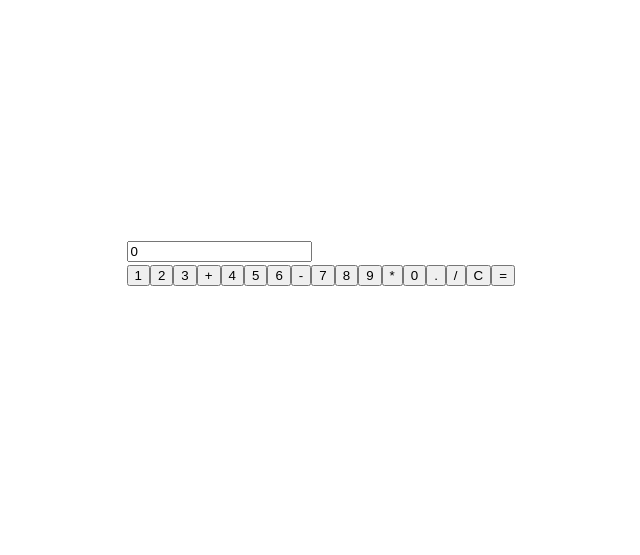
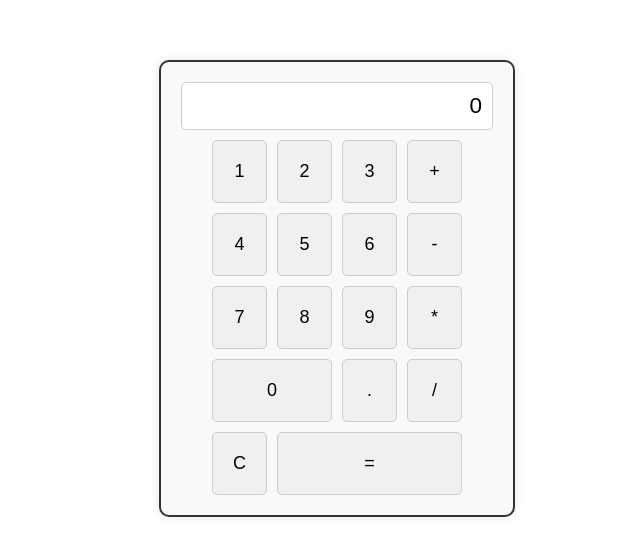
Before and after one commit to iagoreal/vue-calculator, a Vue app: page / in a window 1280 px wide. Shown: the part 137-692 px from the top of the page, without its empty margins (125-765 px from the left). Built offline with nearby package versions, Linux system fonts and the light colour scheme.

Commit message:
Feature/style calculator (#1)
* add style

* add space '0' and '='

```diff
--- a/src/App.vue
+++ b/src/App.vue
@@ -2,11 +2,12 @@
   <div id="App">
     <input type="text" :value="display" readonly>
     <div class="buttons">
-      <button v-for="button in buttons" :key="button" @click="onButtonClick(button)">
+      <button v-for="button in buttons" :key="button" @click="onButtonClick(button)"
+              :class="{ 'zero': button === '0', 'equal': button === '=' }">
         {{ button }}
       </button>
       <button @click="onClearDisplay">C</button>
-      <button @click="onCalculate">=</button>
+      <button @click="onCalculate" class="equal">=</button>
     </div>
   </div>
 </template>
@@ -43,5 +44,80 @@ export default defineComponent({
 </script>
 
 <style scoped>
+ #App {
+  display: flex;
+  flex-direction: column;
+  align-items: center;
+  margin-top: 50px;
+  padding: 20px;
+  border: 2px solid #333; /* Adiciona a borda em volta da calculadora */
+  border-radius: 10px; /* Borda arredondada */
+  box-shadow: 0 0 10px rgba(0, 0, 0, 0.1); /* Adiciona uma leve sombra */
+  background-color: #f9f9f9; /* Fundo branco para destaque */
+}
+
+#display {
+  background-color: #333;
+  color: white;
+  font-size: 2em;
+  width: 100%;
+  text-align: right;
+  padding: 20px;
+  border: 1px solid #666;
+  border-radius: 5px;
+  box-sizing: border-box;
+}
+
+input[type="text"] {
+  font-size: 1.5em;
+  width: 100%;
+  text-align: right;
+  padding: 10px;
+  border: 1px solid #ccc;
+  border-radius: 5px;
+  margin-bottom: 10px;
+  box-sizing: border-box;
+}
+
+.buttons {
+  display: grid;
+  grid-template-columns: repeat(4, 1fr);
+  gap: 10px;
+}
+
+button {
+  background-color: #f0f0f0;
+  border: 1px solid #ccc;
+  border-radius: 5px;
+  font-size: 1.2em;
+  padding: 20px;
+  cursor: pointer;
+  transition: background-color 0.3s;
+}
+
+button:hover {
+  background-color: #ddd;
+}
+
+button:active {
+  background-color: #ccc;
+}
+
+button:nth-child(4n),
+button:nth-child(4n-1),
+button:nth-child(4n-2),
+button:nth-child(4n-3) {
+  width: 100%;
+}
+
+/* Especificamente para o botão zero (0) */
+button.zero {
+  grid-column: span 2;
+}
+
+/* Especificamente para o botão de igual (=) */
+button.equal {
+  grid-column: span 3;
+}
 
 </style>
```
